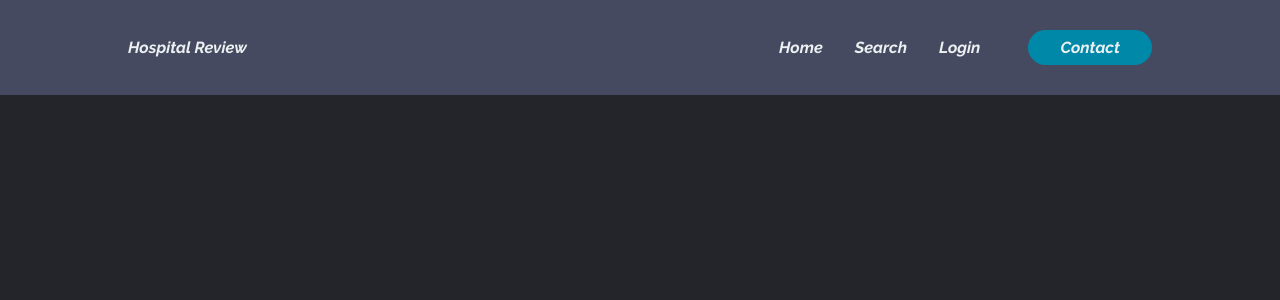
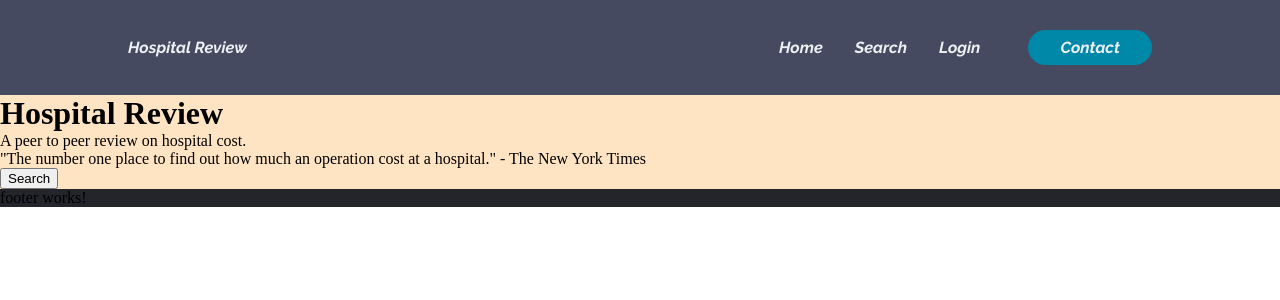
Before and after one commit to wiseman-why-not/HospitalReview, an Angular app in the folder ngHospitalReview/: page / in a window 1280 px wide. Shown: the top 300 px of the page. Built offline with nearby package versions, Linux system fonts and the light colour scheme.

Commit message:
created landing page and footer component.

```diff
--- a/ngHospitalReview/src/app/app.component.html
+++ b/ngHospitalReview/src/app/app.component.html
@@ -1,5 +1,5 @@
 <app-navbar></app-navbar>
-
-
+<app-landing-page></app-landing-page>
+<app-footer></app-footer>
 
 <router-outlet></router-outlet>
--- a/ngHospitalReview/src/app/app.module.ts
+++ b/ngHospitalReview/src/app/app.module.ts
@@ -4,11 +4,15 @@ import { NgModule } from '@angular/core';
 import { AppRoutingModule } from './app-routing.module';
 import { AppComponent } from './app.component';
 import { NavbarComponent } from './navbar/navbar.component';
+import { LandingPageComponent } from './landing-page/landing-page.component';
+import { FooterComponent } from './footer/footer.component';
 
 @NgModule({
   declarations: [
     AppComponent,
-    NavbarComponent
+    NavbarComponent,
+    LandingPageComponent,
+    FooterComponent
   ],
   imports: [
     BrowserModule,
--- /dev/null
+++ b/ngHospitalReview/src/app/footer/footer.component.css
@@ -0,0 +1,3 @@
+ * {
+  background-color: #24252A;
+ }
--- /dev/null
+++ b/ngHospitalReview/src/app/footer/footer.component.html
@@ -0,0 +1 @@
+<p>footer works!</p>
--- /dev/null
+++ b/ngHospitalReview/src/app/footer/footer.component.ts
@@ -0,0 +1,15 @@
+import { Component, OnInit } from '@angular/core';
+
+@Component({
+  selector: 'app-footer',
+  templateUrl: './footer.component.html',
+  styleUrls: ['./footer.component.css']
+})
+export class FooterComponent implements OnInit {
+
+  constructor() { }
+
+  ngOnInit(): void {
+  }
+
+}
--- /dev/null
+++ b/ngHospitalReview/src/app/landing-page/landing-page.component.css
@@ -0,0 +1,3 @@
+#main {
+  background-color: bisque;
+}
--- /dev/null
+++ b/ngHospitalReview/src/app/landing-page/landing-page.component.html
@@ -0,0 +1,9 @@
+<div id="main">
+
+  <h1>Hospital Review</h1>
+  <blockquote>A peer to peer review on hospital cost.</blockquote>
+  <blockquote>"The number one place to find out how much an operation cost at a hospital." - The New York Times</blockquote>
+  <form action="">
+    <button type="submit">Search</button>
+  </form>
+</div>
--- /dev/null
+++ b/ngHospitalReview/src/app/landing-page/landing-page.component.ts
@@ -0,0 +1,15 @@
+import { Component, OnInit } from '@angular/core';
+
+@Component({
+  selector: 'app-landing-page',
+  templateUrl: './landing-page.component.html',
+  styleUrls: ['./landing-page.component.css']
+})
+export class LandingPageComponent implements OnInit {
+
+  constructor() { }
+
+  ngOnInit(): void {
+  }
+
+}
--- a/ngHospitalReview/src/styles.css
+++ b/ngHospitalReview/src/styles.css
@@ -2,5 +2,4 @@
 * {
   box-sizing: border-box;
   margin: 0;
-  background-color: #24252A;
 }
```
Also changed, not shown: 2 other files (tests, documents, lock files or other folders).
